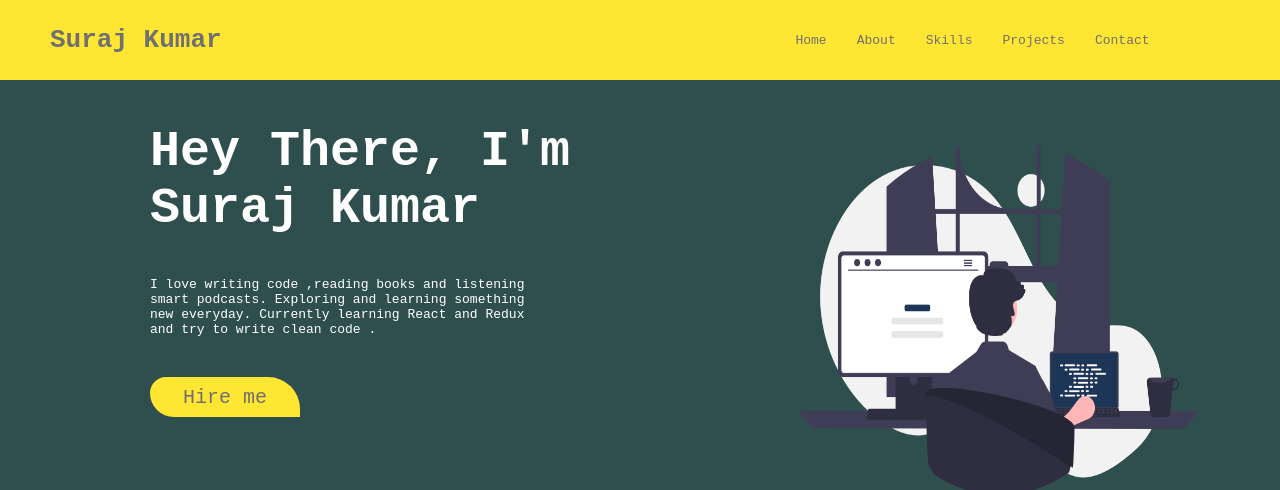
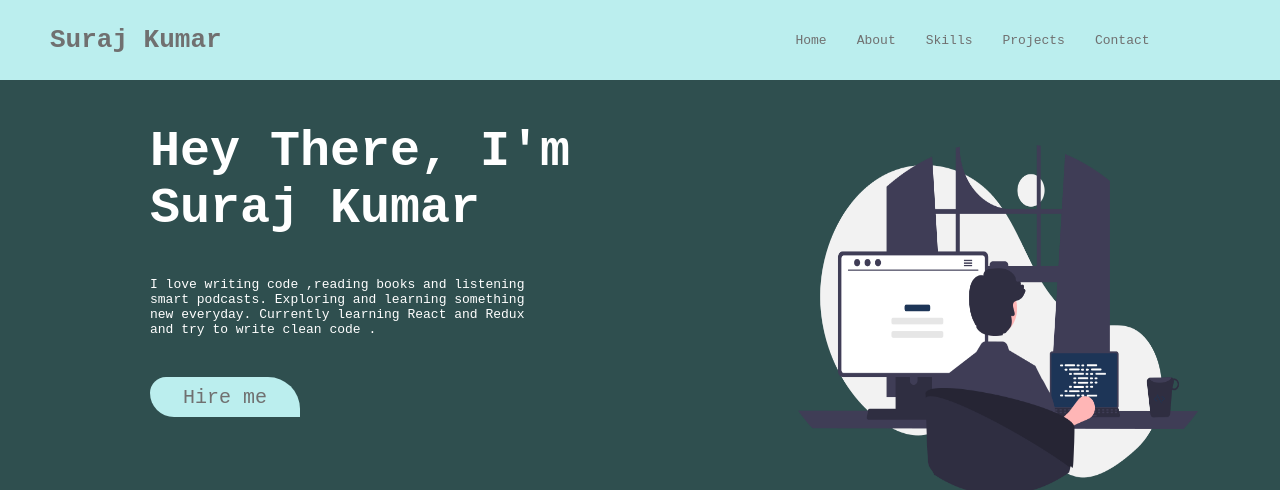
Before and after one commit to Officialthesky/myportfolio, a React (Create React App) app: page / in a window 1280 px wide. Shown: the top 490 px of the page. Built offline with nearby package versions, Linux system fonts and the light colour scheme.

Commit message:
background css changed

```diff
--- a/src/Components/About/index.css
+++ b/src/Components/About/index.css
@@ -27,7 +27,7 @@
 }
 .hiremeBtn {
   margin-top: 40px;
-  background-color: #ffe633;
+  background-color: #bee;
   color: #707070;
   border-bottom-left-radius: 20px;
   border-top-right-radius: 40px;
--- a/src/Components/Header/index.css
+++ b/src/Components/Header/index.css
@@ -7,7 +7,8 @@
 header {
   width: 100vw;
   height: 10vh;
-  background-color: #ffe633;
+  background-color: #bee;
+
   display: flex;
   flex-direction: row;
   justify-content: space-between;
--- a/src/Components/Projects/index.css
+++ b/src/Components/Projects/index.css
@@ -1,7 +1,7 @@
 .projects {
   width: 100vw;
   min-height: 100vh;
-  background-color: #ffe633;
+  background-color: #bee;
   padding-top: 12vh;
   display: flex;
   flex-direction: column;
--- a/src/Components/Skills/index.css
+++ b/src/Components/Skills/index.css
@@ -47,7 +47,7 @@ progress::-webkit-progress-bar {
   border-radius: 7px;
 }
 progress::-webkit-progress-value {
-  background-color: #ffe633;
+  background-color: #bee;
   border-radius: 7px;
 }
 @media only screen and (max-width: 600px) {
```
